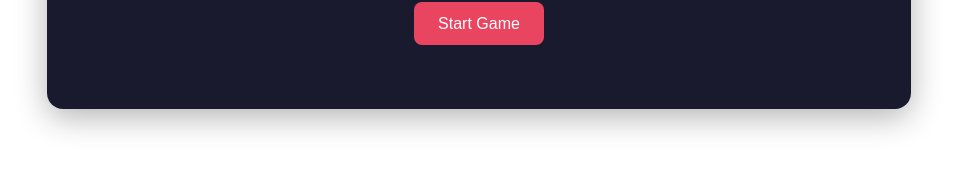
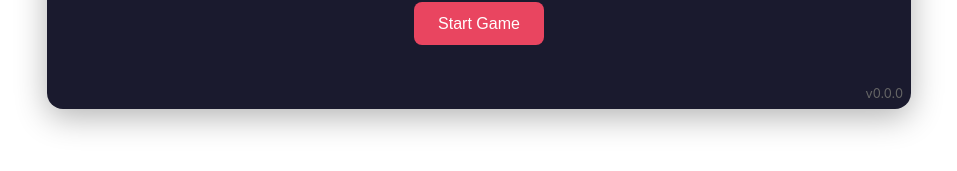
Before and after one commit to kundralaci/kocka, a React (Create React App) app: page / in a window 1280 px wide. Shown: the part 409-580 px from the top of the page, without its empty margins (161-1118 px from the left). Built offline with nearby package versions, Linux system fonts and the light colour scheme.

Commit message:
feat: add version number

```diff
--- a/package.json
+++ b/package.json
@@ -23,8 +23,8 @@
     "web-vitals": "^2.1.4"
   },
   "scripts": {
-    "start": "react-scripts start",
-    "build": "react-scripts build",
+    "start": "REACT_APP_VERSION=$npm_package_version react-scripts start",
+    "build": "REACT_APP_VERSION=$npm_package_version react-scripts build",
     "test": "react-scripts test",
     "eject": "react-scripts eject",
     "predeploy": "npm run build",
--- a/src/components/Game.tsx
+++ b/src/components/Game.tsx
@@ -164,6 +164,14 @@ const ConfigurationOption = styled.div`
     border: 1px solid #e94560;
     width: 200px;
   }
+`;
+
+const VersionNumber = styled.div`
+  position: absolute;
+  bottom: 0.5rem;
+  right: 0.5rem;
+  font-size: 0.8rem;
+  color: #666;
 `;
 
 export const Game: React.FC = () => {
@@ -482,6 +490,7 @@ export const Game: React.FC = () => {
           </>
         )}
 
+      <VersionNumber>v{process.env.REACT_APP_VERSION || '0.0.0'}</VersionNumber>
     </GameContainer>
   );
 };
```
